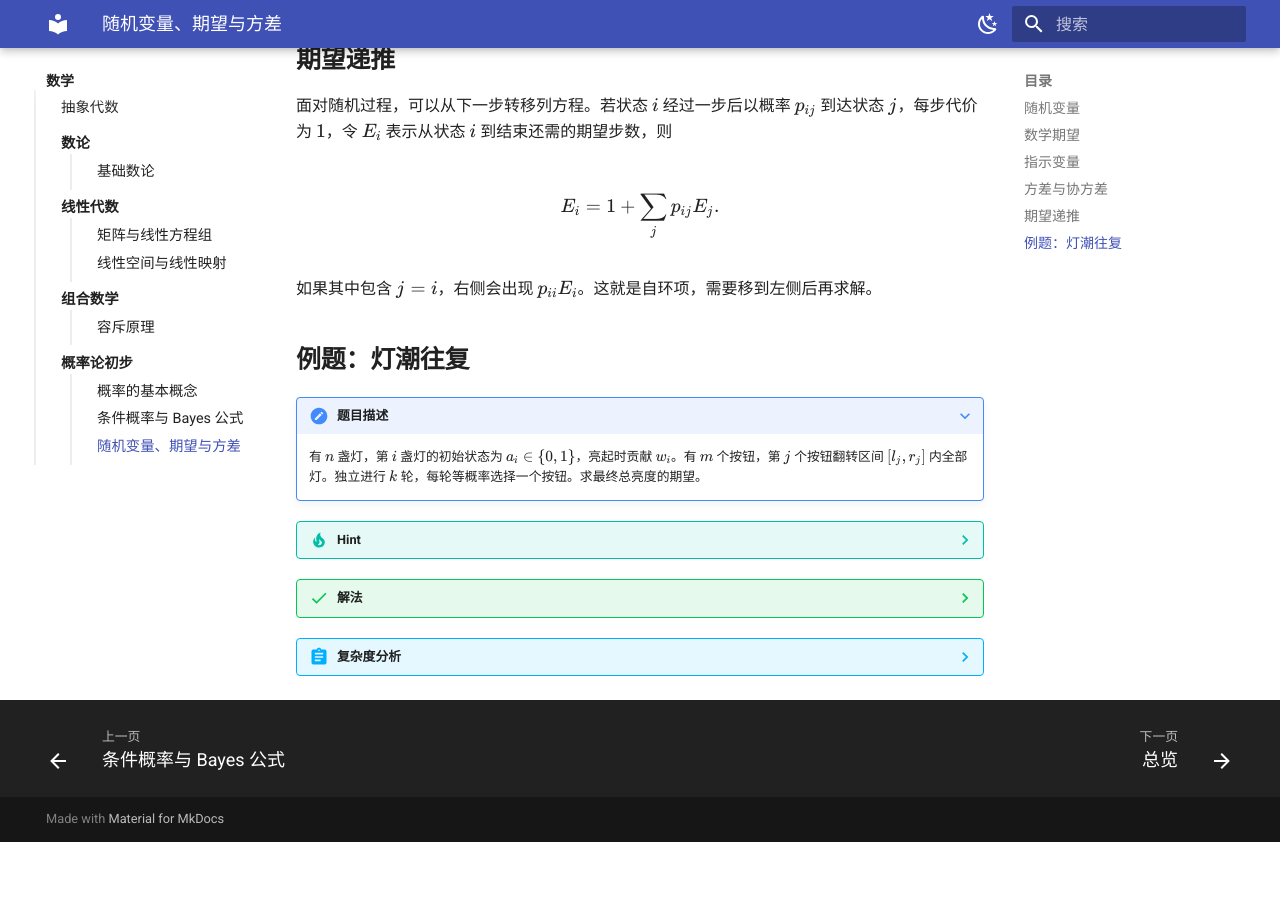
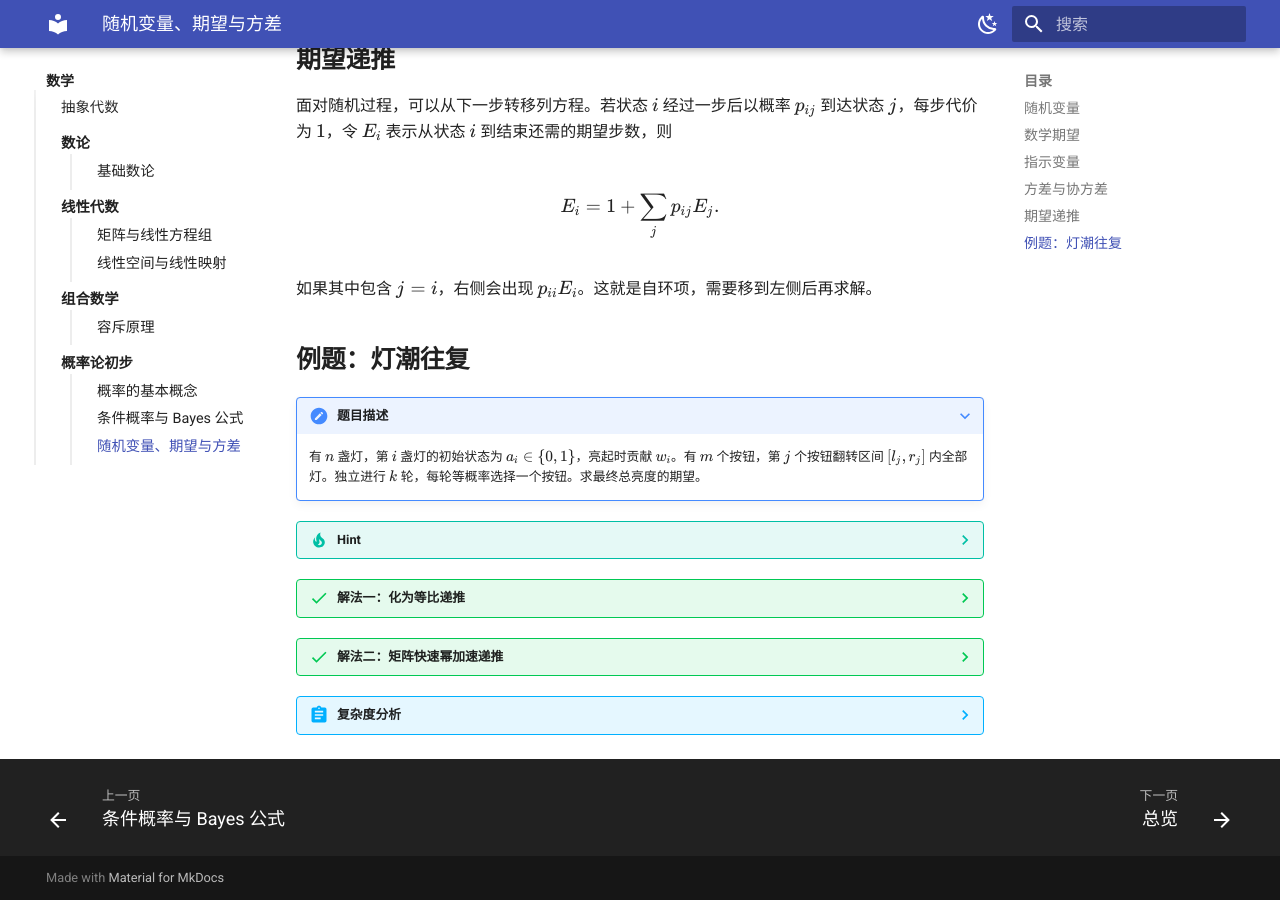
Before and after one commit to Ehundategh/Blog, an MkDocs documentation site: the page built from docs/math/probability/random-variable.md, in a window 1280 px wide and 900 px high, scrolled down 3592 px. Built offline with MkDocs 1.6.1 and Material for MkDocs 9.7.7, drawn with Linux system fonts in a browser that asks for light colours; before the commit the page ends 4434 px from its top, so only the background shows below that; some of the changed lines change nothing that is shown.

Commit message:
fix: 修正灯潮往复公式并补充矩阵解法

```diff
--- a/docs/math/probability/random-variable.md
+++ b/docs/math/probability/random-variable.md
@@ -226,7 +226,7 @@
 
     分别计算每盏灯最终亮起的概率。单盏灯的状态只有亮、灭两种，其概率满足一阶递推。
 
-??? success "解法"
+??? success "解法一：化为等比递推"
 
     定义指示变量 $X_i$ 表示第 $i$ 盏灯最终是否亮起。若最终总亮度为 $L$，则
 
@@ -256,11 +256,68 @@
     连续递推 $k$ 次，得到
 
     $$
-    p_{i,k}=\dfrac12+left(a_i-\dfrac12\right)(1-2q_i)^k.
+    p_{i,k}=\dfrac12+\left(a_i-\dfrac12\right)(1-2q_i)^k.
     $$
 
     用区间差分求出全部 $c_i$，快速幂计算 $(1-2q_i)^k$，再累加 $w_ip_{i,k}$。
 
+??? success "解法二：矩阵快速幂加速递推"
+
+    不化出闭式，也可以直接对亮、灭两种状态的概率进行递推。令
+
+    $$
+    \boldsymbol{F}_{i,t}
+    =
+    \begin{bmatrix}
+    P(X_{i,t}=0)\\
+    P(X_{i,t}=1)
+    \end{bmatrix},
+    $$
+
+    其中 $X_{i,t}$ 表示经过 $t$ 轮后第 $i$ 盏灯的状态。若本轮没有翻转，状态不变；若本轮翻转，亮、灭两种状态交换。因此转移矩阵为
+
+    $$
+    \boldsymbol{M}_i
+    =
+    \begin{bmatrix}
+    1-q_i&q_i\\
+    q_i&1-q_i
+    \end{bmatrix},
+    $$
+
+    并且
+
+    $$
+    \boldsymbol{F}_{i,t+1}
+    =\boldsymbol{M}_i\boldsymbol{F}_{i,t}.
+    $$
+
+    初始状态为
+
+    $$
+    \boldsymbol{F}_{i,0}
+    =
+    \begin{bmatrix}
+    1-a_i\\
+    a_i
+    \end{bmatrix}.
+    $$
+
+    由于每一轮的转移矩阵完全相同，连续转移 $k$ 轮后有
+
+    $$
+    \boldsymbol{F}_{i,k}
+    =\boldsymbol{M}_i^k\boldsymbol{F}_{i,0}.
+    $$
+
+    矩阵从状态向量左侧作用，所以快速幂求出的 $\boldsymbol{M}_i^k$ 也应左乘初始向量。结果向量的第二个分量就是 $p_{i,k}$。最后由期望的线性性得到
+
+    $$
+    E(L)=\sum_{i=1}^{n}w_i\left(\boldsymbol{M}_i^k\boldsymbol{F}_{i,0}\right)_2.
+    $$
+
+    两种方法使用的转移完全相同。第一种方法将二阶线性变换化为一个等比数列；第二种方法则保留两个状态，直接计算转移矩阵的 $k$ 次幂。
+
 ??? abstract "复杂度分析"
 
-    时间复杂度为 $\mathcal{O}(m+n\log k)$，空间复杂度为 $\mathcal{O}(n)$。
+    区间差分复杂度为 $\mathcal{O}(m+n)$。对每盏灯使用标量快速幂或二阶矩阵快速幂，时间复杂度均为 $\mathcal{O}(m+n\log k)$，空间复杂度为 $\mathcal{O}(n)$。
```
